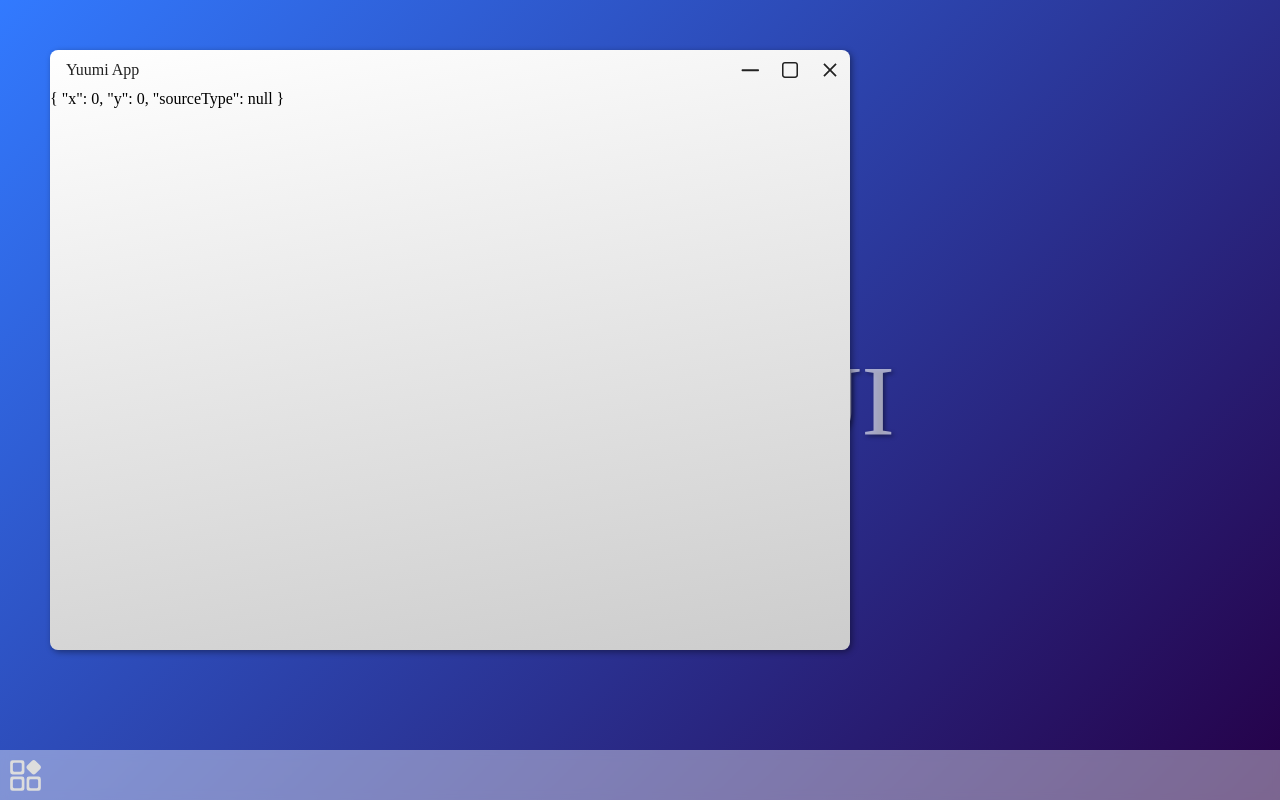
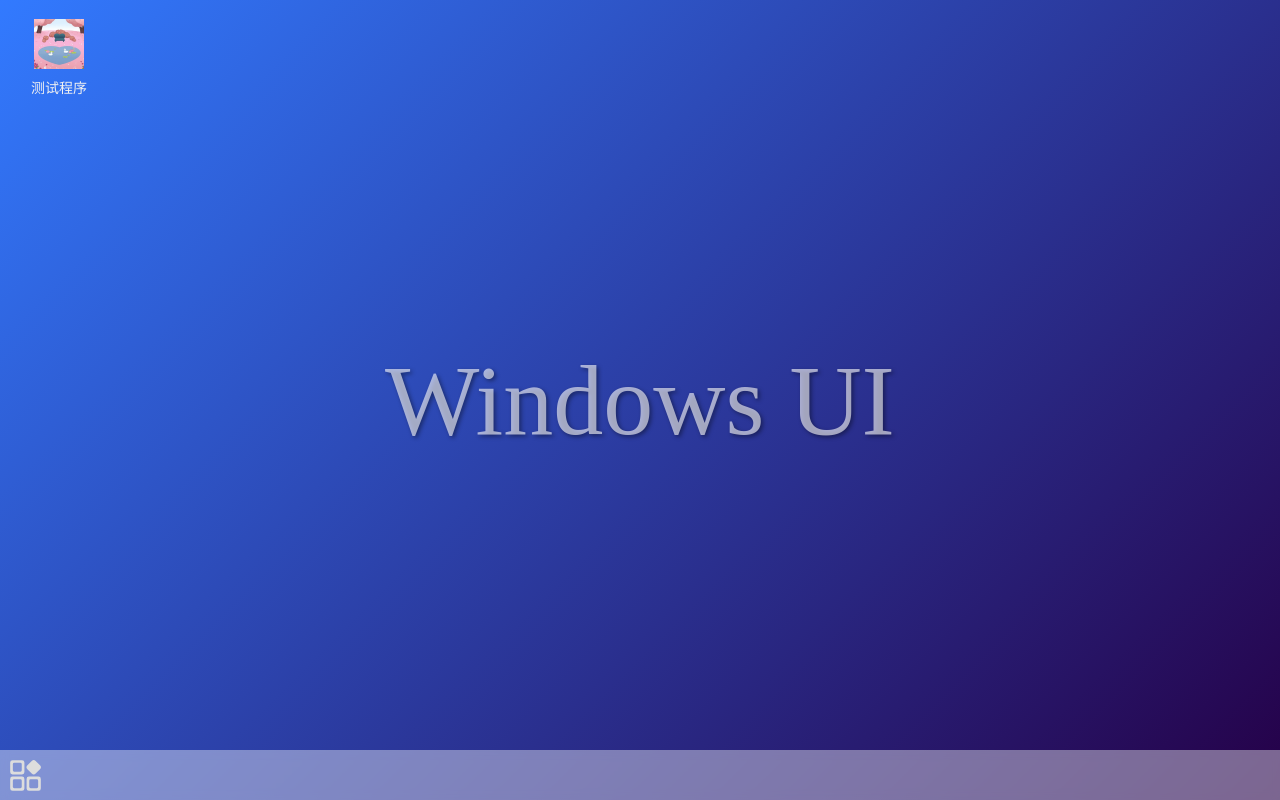
Before and after one commit to yuumigift/windows-ui, a Vue app: page /#/ in a window 1280 px wide. Built offline with nearby package versions, Linux system fonts and the light colour scheme.

Commit message:
ft - task

```diff
--- /dev/null
+++ b/src/apps/MyTest/Index.vue
@@ -0,0 +1,14 @@
+<template>
+  <div style="padding: 1em">
+    <h2>测试程序</h2>
+    <p>Hello Yuumi</p>
+    <div>
+      <input type="text" />
+    </div>
+    <div style="margin: auto; width: 300px; height: 300px">
+      <img src="/icon/garden.png" alt="" />
+    </div>
+  </div>
+</template>
+
+<script setup lang="ts"></script>
--- a/src/assets/var.less
+++ b/src/assets/global.less
@@ -1,3 +1,6 @@
+body {
+  font-size: 14px;
+}
 img {
   display: block;
   width: 100%;
--- /dev/null
+++ b/src/components/system/TaskIcon/Index.vue
@@ -0,0 +1,53 @@
+<template>
+  <div class="c__task_icon">
+    <div class="icon">
+      <img :src="icon" alt="" />
+    </div>
+    <div class="title">{{ title }}</div>
+  </div>
+</template>
+
+<script setup lang="ts">
+const props = defineProps({
+  icon: {
+    default: "",
+  },
+  title: {
+    default: "",
+  },
+});
+</script>
+
+<style lang="less" scoped>
+.c__task_icon {
+  width: 80px;
+  padding: 10px;
+  cursor: pointer;
+  border: 1px solid #0000;
+  margin: 8px;
+  border-radius: 8px;
+  overflow: hidden;
+  transition: 0.2s;
+
+  &:hover {
+    background: #0002;
+    border: 1px solid #0004;
+  }
+}
+.icon {
+  width: 50px;
+  height: 50px;
+  margin: 0 auto;
+}
+.title {
+  color: #f1f1f1;
+  margin-top: 8px;
+  overflow: hidden;
+  text-overflow: ellipsis;
+  display: -webkit-box;
+  -webkit-line-clamp: 2;
+  -webkit-box-orient: vertical;
+  text-align: center;
+  font-size: 14px;
+}
+</style>
--- a/src/components/system/Window/Index.vue
+++ b/src/components/system/Window/Index.vue
@@ -1,5 +1,5 @@
 <template>
-  <div class="c__window" :style="Window.style">
+  <div class="c__window" :class="{ is_active: isActive }" :style="Window.style" @mousedown="handleWindowMouseDown">
     <div class="title" @mousedown="handleDragStart" @mouseup="handleDragEnd">{{ title }}</div>
     <div class="controls">
       <div class="controls--btn">
@@ -8,12 +8,12 @@
       <div class="controls--btn">
         <img src="./assets/max.svg" alt="" />
       </div>
-      <div class="controls--btn is_close">
+      <div class="controls--btn is_close" @click="handleClose">
         <img src="./assets/close.svg" alt="" />
       </div>
     </div>
     <div class="content">
-      {{ mouse }}
+      <slot name="default"></slot>
     </div>
   </div>
 </template>
@@ -24,10 +24,14 @@
 
 const mouse = useMouse();
 
+const emit = defineEmits(["active", "close"]);
 const modelValue = defineModel({
   default: false,
 });
 const props = defineProps({
+  isActive: {
+    default: false,
+  },
   title: {
     default: "",
   },
@@ -35,8 +39,8 @@
 
 const Window = reactive({
   dragging: false,
-  x: 50,
-  y: 50,
+  x: Math.random() * 50 + 50,
+  y: Math.random() * 50 + 50,
   ox: 0,
   oy: 0,
   sx: 0,
@@ -50,6 +54,7 @@
       top: `${Window.y}px`,
       width: `${Window.width}px`,
       height: `${Window.height}px`,
+      zIndex: props.isActive ? 60 : 50,
     };
   }),
 });
@@ -63,6 +68,12 @@
 };
 const handleDragEnd = () => {
   Window.dragging = false;
+};
+const handleWindowMouseDown = () => {
+  emit("active");
+};
+const handleClose = () => {
+  emit("close");
 };
 
 watchEffect(() => {
@@ -82,9 +93,13 @@
   grid-template-rows: 40px 1fr;
   overflow: hidden;
   position: fixed;
-  z-index: 50;
   background: linear-gradient(-10deg, #ccc, #fff);
-  box-shadow: 2px 2px 6px #0006;
+  box-shadow: 2px 2px 6px #0003;
+
+  &.is_active {
+    background: linear-gradient(-10deg, #ccc 0%, #fff 80%, #ecf4ff 100%);
+    box-shadow: 2px 2px 6px #0009;
+  }
 }
 .title {
   align-items: center;
@@ -117,8 +132,8 @@
       background: #0002;
     }
     & > img {
-      width: 50%;
-      height: 50%;
+      width: 36%;
+      height: 36%;
     }
   }
 }
--- a/src/main.ts
+++ b/src/main.ts
@@ -1,4 +1,4 @@
-import './assets/var.less'
+import './assets/global.less'
 
 import { createApp } from 'vue'
 import App from './App.vue'
--- a/src/views/HomeView.vue
+++ b/src/views/HomeView.vue
@@ -4,13 +4,86 @@
     <div class="title">
       <span>Windows UI</span>
     </div>
+    <div class="desk">
+      <TaskIcon v-for="(app, index) in App.list" :key="index" :icon="`/icon/${app.icon}`" title="测试程序" @click="App.open(app)"></TaskIcon>
+    </div>
+
+    <Window v-for="(task, index) in Task.list" :key="task.id" :title="task.title" :is-active="task.isActive" @active="Task.handleActive(task)" @close="Task.handleClose(task)">
+      <component :is="task.render"></component>
+    </Window>
     <TaskBar></TaskBar>
-    <Window title="Yuumi App"></Window>
   </div>
 </template>
 <script setup lang="ts">
 import TaskBar from "@/components/system/TaskBar/Index.vue";
 import Window from "@/components/system/Window/Index.vue";
+import TaskIcon from "@/components/system/TaskIcon/Index.vue";
+import { reactive, watch } from "vue";
+
+interface IApp {
+  title: string;
+  vuePath: string;
+  icon: string;
+}
+
+interface ITask {
+  id: number;
+  title: string;
+  render: any;
+  isActive: boolean;
+}
+
+const appModules = import.meta.glob("@/apps/**/*.vue");
+
+const App = reactive({
+  list: [
+    {
+      title: "测试程序",
+      vuePath: "MyTest/Index.vue",
+      icon: "garden.png",
+    },
+  ] as IApp[],
+
+  async open(app: IApp) {
+    const getModule = (path?: string) => {
+      const globs = Object.keys(appModules);
+      const glob = globs.find((g) => g.includes(path ?? ""));
+      return appModules[glob ?? ""];
+    };
+    const module = getModule(app.vuePath);
+    const render: any = await module();
+    Task.list.push({
+      id: Math.floor(Math.random() * 1e10),
+      title: app.title,
+      render: render.default,
+      isActive: true,
+    });
+  },
+});
+
+const Task = reactive({
+  list: [] as ITask[],
+
+  handleActive(task: ITask) {
+    Task.list.forEach((task) => {
+      task.isActive = false;
+    });
+    const foundTask = Task.list.find((item) => item.id === task.id);
+    if (foundTask) {
+      foundTask.isActive = true;
+    }
+  },
+  handleClose(task: ITask) {
+    Task.list = Task.list.filter((item) => item.id !== task.id);
+    Task.setDefaultActive();
+  },
+  setDefaultActive() {
+    const foundTask = Task.list.find((item) => item.isActive);
+    if (!foundTask) {
+      Task.list[Task.list.length - 1].isActive = true;
+    }
+  },
+});
 </script>
 <style lang="less" scoped>
 .c__desktop {
@@ -34,4 +107,9 @@
   inset: 0;
   background: linear-gradient(135deg, #327aff, #250047);
 }
+.desk {
+  position: absolute;
+  inset: 0;
+  z-index: 10;
+}
 </style>
```
Also changed, not shown: public/icon/garden.png (added).
